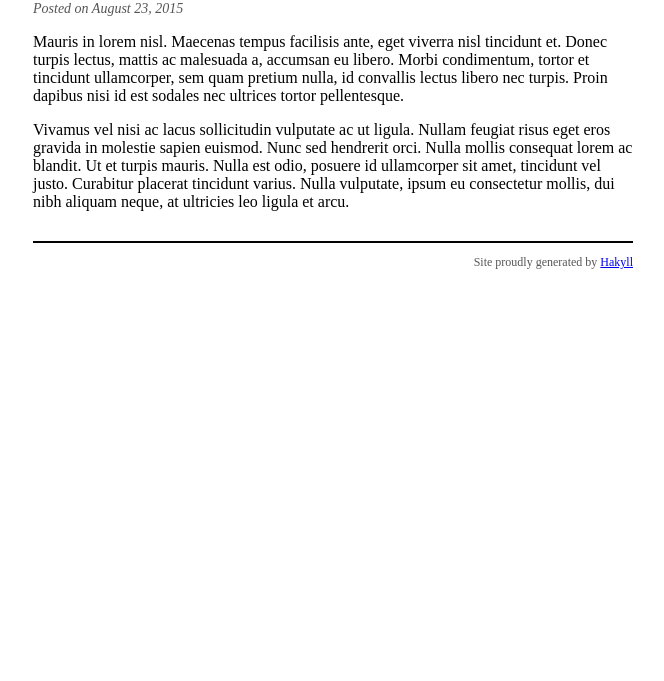
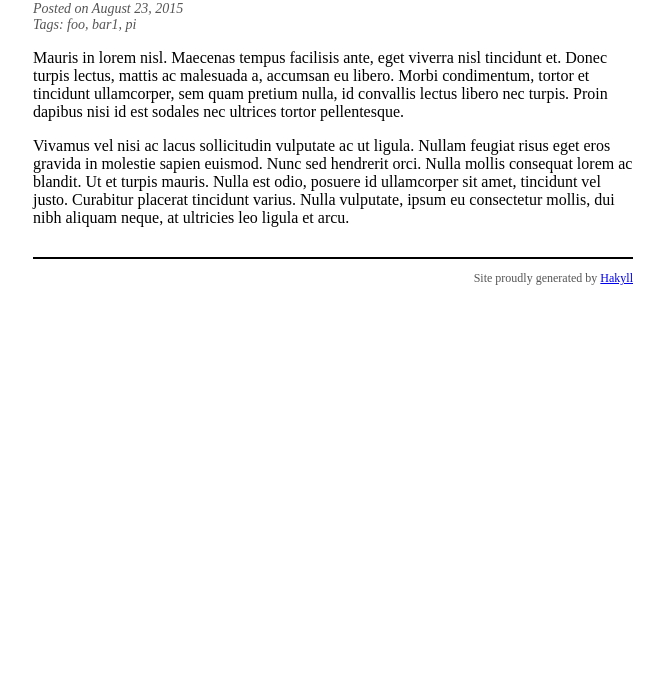
Before and after one commit to mromaios/mromaios.github.io, a plain HTML site: page posts/2015-08-23-example.html in a window 1280 px wide. Shown: the part 119-800 px from the top of the page, without its empty margins (307-971 px from the left). Drawn offline with Linux system fonts and the light colour scheme.

Commit message:
Publish with tag support

```diff
--- a/posts/2015-08-23-example.html
+++ b/posts/2015-08-23-example.html
@@ -26,6 +26,11 @@
     Posted on August 23, 2015
 
 </div>
+<div class="info">
+
+    Tags: foo, bar1, pi
+
+</div>
 
 <p>Mauris in lorem nisl. Maecenas tempus facilisis ante, eget viverra nisl tincidunt et. Donec turpis lectus, mattis ac malesuada a, accumsan eu libero. Morbi condimentum, tortor et tincidunt ullamcorper, sem quam pretium nulla, id convallis lectus libero nec turpis. Proin dapibus nisi id est sodales nec ultrices tortor pellentesque.</p>
 <p>Vivamus vel nisi ac lacus sollicitudin vulputate ac ut ligula. Nullam feugiat risus eget eros gravida in molestie sapien euismod. Nunc sed hendrerit orci. Nulla mollis consequat lorem ac blandit. Ut et turpis mauris. Nulla est odio, posuere id ullamcorper sit amet, tincidunt vel justo. Curabitur placerat tincidunt varius. Nulla vulputate, ipsum eu consectetur mollis, dui nibh aliquam neque, at ultricies leo ligula et arcu.</p>
```
